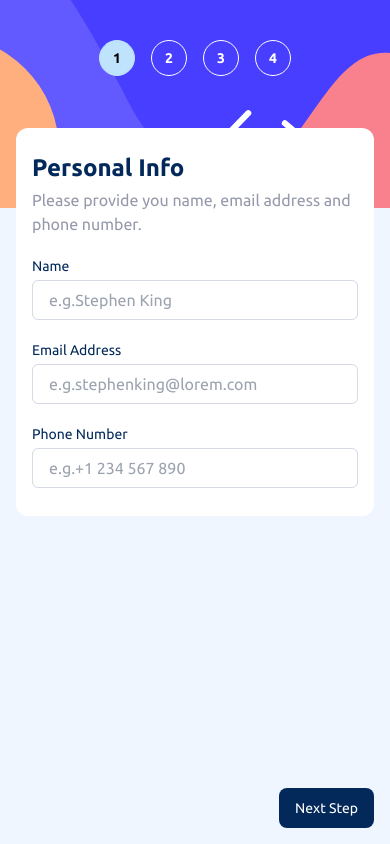
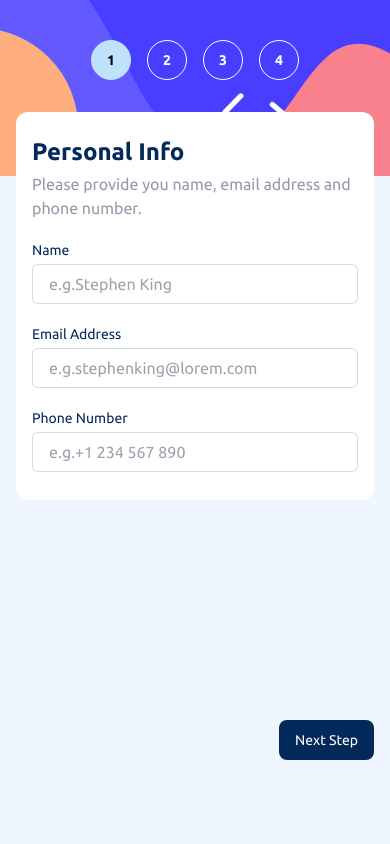
Before and after one commit to zwelhtetyan/multi-step-form, a Vue app: page / in a window 390 px wide. Built offline with nearby package versions, Linux system fonts and the light colour scheme.

Commit message:
change some styles & fix height on mobile

```diff
--- a/src/App.vue
+++ b/src/App.vue
@@ -4,9 +4,9 @@ import Sidebar from './components/Sidebar.vue';
 </script>
 
 <template>
-  <div class="min-h-screen md:flex justify-center items-center">
+  <div class="md:min-h-screen md:flex justify-center items-center">
     <div
-      class="flex flex-col md:flex-row md:p-3 md:gap-3 bg-white min-h-screen md:min-h-0 md:h-[550px] w-full max-w-4xl md:rounded-xl"
+      class="flex flex-col md:flex-row md:p-3 md:gap-3 bg-white min-h-[92vh] md:min-h-0 md:h-[550px] w-full max-w-4xl md:rounded-xl"
     >
       <Sidebar />
       <Container />
--- a/src/components/MenuItem.vue
+++ b/src/components/MenuItem.vue
@@ -14,7 +14,7 @@ const { currentMenuIdx } = storeToRefs(menuStore);
 <template>
   <div class="flex items-center mb-6 text-sm">
     <div
-      class="w-9 h-9 flex items-center justify-center font-bold transition-all border rounded-full"
+      class="w-10 h-10 md:w-9 md:h-9 flex items-center justify-center font-bold transition-all border rounded-full"
       :class="
         currentMenuIdx === idx
           ? 'bg-light-blue text-black border-light-blue'
--- a/src/components/Sidebar.vue
+++ b/src/components/Sidebar.vue
@@ -9,7 +9,7 @@ const { menus } = storeToRefs(menuStore);
 
 <template>
   <div
-    class="flex items-start p-6 pt-10 gap-4 justify-center md:block w-full md:w-[270px] h-52 md:h-full md:rounded-xl bg-mobile-sidebar-bg md:bg-desktop-sidebar-bg bg-no-repeat bg-cover bg-center"
+    class="flex items-start p-6 pt-10 gap-4 justify-center md:block w-full md:w-[270px] h-44 xs:h-52 md:h-full md:rounded-xl bg-mobile-sidebar-bg md:bg-desktop-sidebar-bg bg-no-repeat bg-cover bg-center"
   >
     <MenuItem
       v-for="(menu, idx) in menus"
--- a/src/components/form/FinishingUp.vue
+++ b/src/components/form/FinishingUp.vue
@@ -62,7 +62,7 @@ const handleConfirm = () => (showThank.value = true);
               </h1>
               <p
                 @click="planStore.handleChangePlan"
-                class="text-sm text-cool-gray underline cursor-pointer hover:text-purplish-blue transition-all select-none"
+                class="text-sm inline-block text-cool-gray underline cursor-pointer hover:text-purplish-blue transition-all select-none"
               >
                 Change
               </p>
--- a/src/components/form/Footer.vue
+++ b/src/components/form/Footer.vue
@@ -37,7 +37,7 @@ const handlePrevious = () => menuStore.setMenu(currentMenuIdx.value - 1);
       class="capitalize text-cool-gray hover:text-black transition-all select-none"
       v-if="currentMenuIdx !== 1"
     >
-      bo back
+      go back
     </button>
     <button
       @click="() => (lastItem ? handleConfirm!() : handleNextStep())"
--- a/src/components/form/PickAddOns.vue
+++ b/src/components/form/PickAddOns.vue
@@ -28,7 +28,7 @@ const getPrice = (pricingType: string, pricingObj: PricingObj) => {
     <div class="mobile-ui-card">
       <Header :title="title" :desc="desc" class="mb-5 md:mb-10" />
 
-      <div class="flex flex-col gap-4">
+      <div class="flex flex-col gap-3 xs:gap-4">
         <AddOnsCard
           v-for="{ title, desc, pricing } in AllAddOns"
           :key="title"
--- a/src/components/form/SelectPlan.vue
+++ b/src/components/form/SelectPlan.vue
@@ -20,7 +20,7 @@ const { pricingType, selectedPlan } = storeToRefs(planStore);
       <Header :title="title" :desc="desc" class="mb-5 md:mb-10" />
 
       <div
-        class="grid xs:grid-cols-3 gap-4 w-full"
+        class="grid xs:grid-cols-3 gap-3 xs:gap-4 w-full"
         :class="pricingType === 'monthly' ? 'xs:h-[155px]' : 'xs:h-[170px]'"
       >
         <PlanCard
--- a/src/components/form/ThankYou.vue
+++ b/src/components/form/ThankYou.vue
@@ -6,7 +6,7 @@ import thankYou from '../../assets/images/icon-thank-you.svg';
   <div class="flex flex-col items-center justify-center text-center">
     <img :src="thankYou" alt="check" class="w-16 h-16 mb-6" />
     <h1 class="text-marine-blue font-bold text-3xl mb-2">Thank you!</h1>
-    <p class="text-cool-gray">
+    <p class="text-cool-gray text-sm">
       Thanks for confirming your subscription! We hope you have fun using our
       platform. If you ever need support, please feel free to email us at
       support@loremgaming.com.
--- a/src/style.css
+++ b/src/style.css
@@ -31,6 +31,6 @@
   }
 
   .mobile-ui-card {
-    @apply bg-white p-4 py-6 rounded-xl -mt-24 md:bg-transparent md:p-0 md:rounded-none md:mt-0;
+    @apply bg-white w-full mx-auto max-w-lg p-4 py-6 rounded-xl -mt-20 xs:-mt-24 md:mt-0 md:bg-transparent md:p-0 md:rounded-none;
   }
 }
--- a/src/utils/handleValidate.ts
+++ b/src/utils/handleValidate.ts
@@ -32,7 +32,7 @@ export const handleValidate = (
   if (!_email) {
     errorState.email = requiredMsg;
   } else if (_email && !isValidEmail(_email)) {
-    errorState.email = 'Please provide a valid email';
+    errorState.email = 'invalid email';
   }
 
   if (!_phoneNumber) {
@@ -41,7 +41,7 @@ export const handleValidate = (
     _phoneNumber &&
     (_phoneNumber.length < 10 || _phoneNumber.length > 11)
   ) {
-    errorState.phoneNumber = 'Please provide a valid phone number';
+    errorState.phoneNumber = 'invalid phone number';
   }
 
   const isValid =
```
